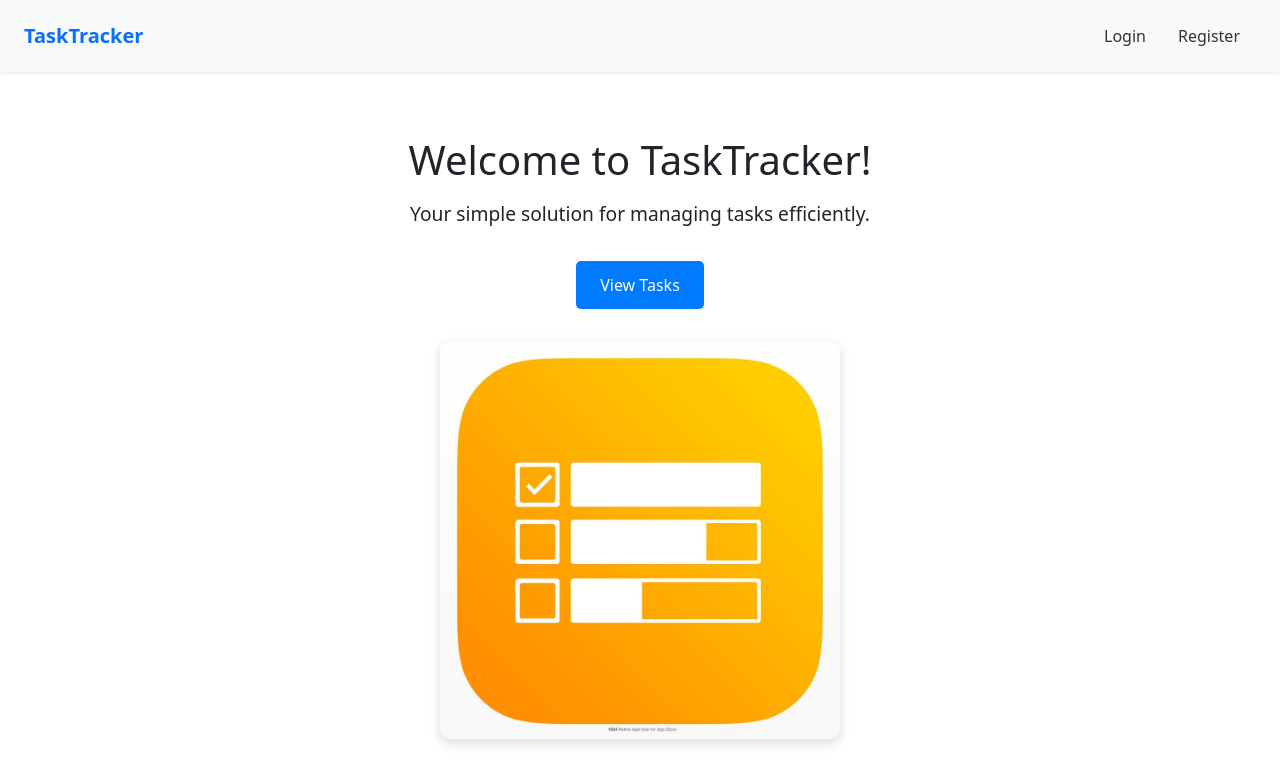
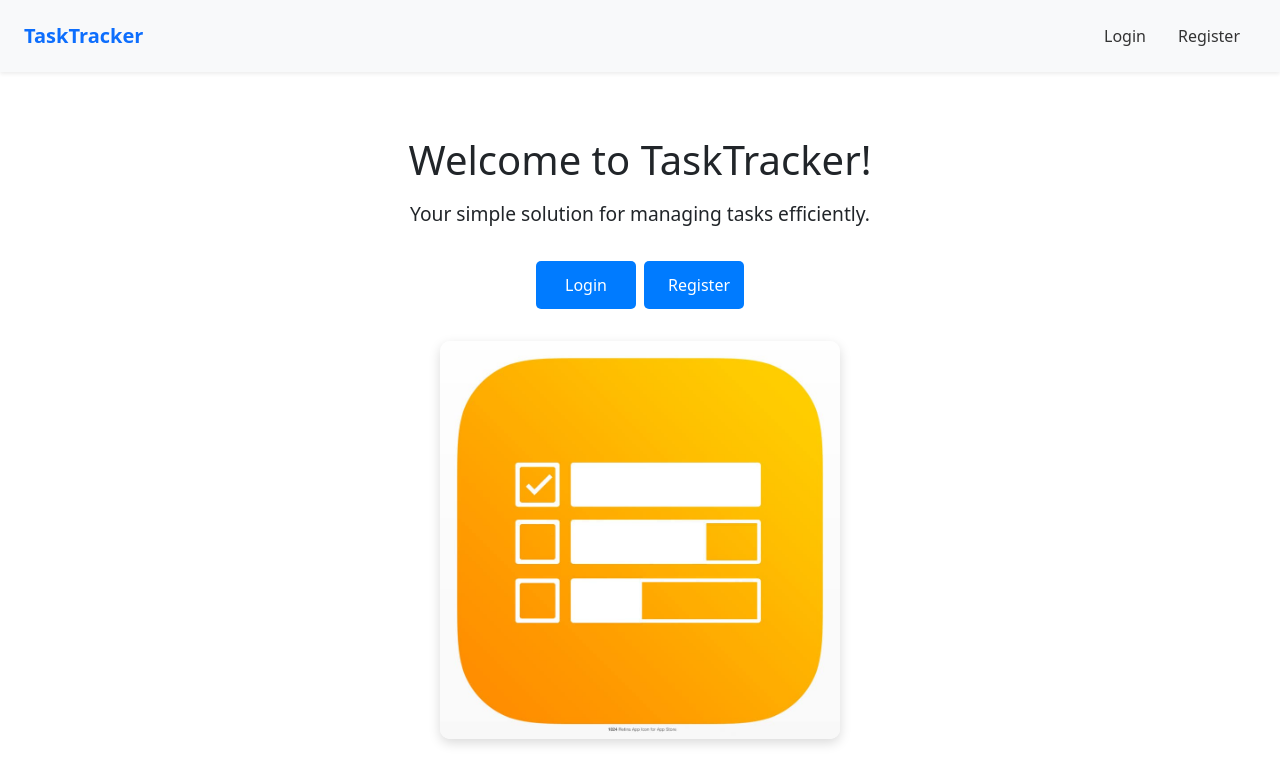
Before and after one commit to AdenL07/WebDevFinalProject, an Angular app in the folder client/: page /home in a window 1280 px wide. Shown: the top 784 px of the page. Built offline with nearby package versions, Linux system fonts and the light colour scheme.

Commit message:
dynamic home page, reg/login when not logged in

```diff
--- a/client/src/app/components/home/home.component.html
+++ b/client/src/app/components/home/home.component.html
@@ -1,7 +1,11 @@
 <section class="home">
     <h1>Welcome to TaskTracker!</h1>
     <p>Your simple solution for managing tasks efficiently.</p>
-    <button routerLink="/tasks">View Tasks</button>
+    <button routerLink="/tasks" *ngIf="isLoggedIn">View Tasks</button>
+    <div *ngIf="!isLoggedIn" class="d-flex gap-2" style="justify-content: center;">
+        <button routerLink="/register" style="width: 100px;">Login</button>
+        <button routerLink="/login"  style="width: 100px;">Register</button>
+    </div>
     <div class="home-image">
         <img src="assets/TaskManage.jpg" alt="Task illustration"/>
     </div>
--- a/client/src/app/components/home/home.component.ts
+++ b/client/src/app/components/home/home.component.ts
@@ -1,12 +1,25 @@
 import { Component } from '@angular/core';
 import { CommonModule } from '@angular/common';
 import { RouterModule } from '@angular/router';
+import { AuthService } from '../../services/auth.service';
+import { NgIf } from '@angular/common';
 
 @Component({
   standalone: true,
   selector: 'app-home',
-  imports: [CommonModule, RouterModule],
+  imports: [CommonModule, RouterModule, NgIf],
   templateUrl: './home.component.html',
   styleUrls: ['./home.component.css']
 })
-export class HomeComponent { }
+export class HomeComponent {
+  isLoggedIn = false;
+
+      constructor(private authService: AuthService) {}
+
+      ngOnInit() {
+        this.authService.isLoggedIn$.subscribe(status => {
+          this.isLoggedIn = status;
+        });
+      }
+
+}
--- a/client/src/app/components/login/login.component.ts
+++ b/client/src/app/components/login/login.component.ts
@@ -23,7 +23,7 @@ export class LoginComponent {
       next: (res) => {
         localStorage.setItem('token', res.token);
         this.auth.notifyLogin();
-        this.router.navigate(['/tasks']);
+        this.router.navigate(['/home']);
       },
       error: () => {
         this.error = 'Invalid credentials';
```
